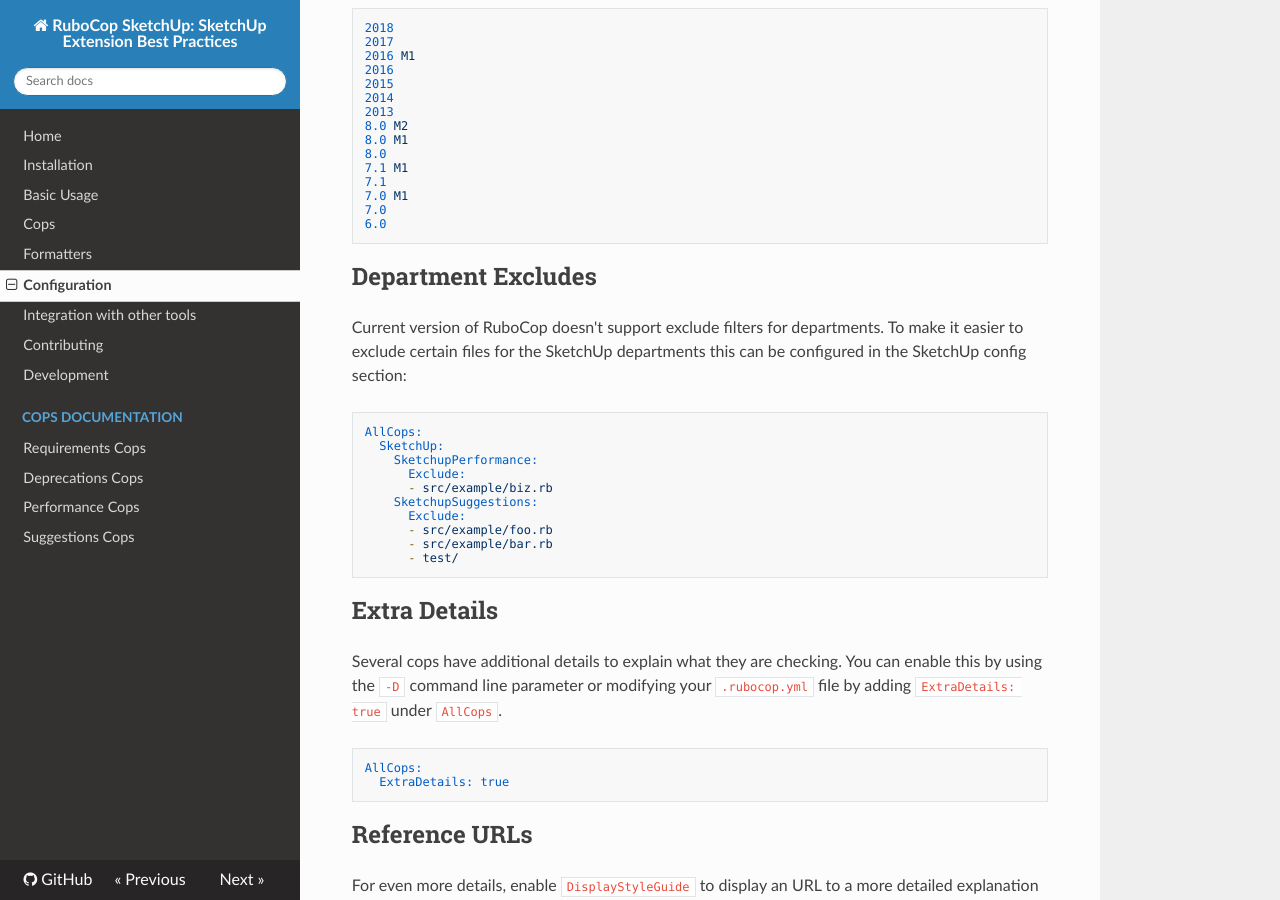
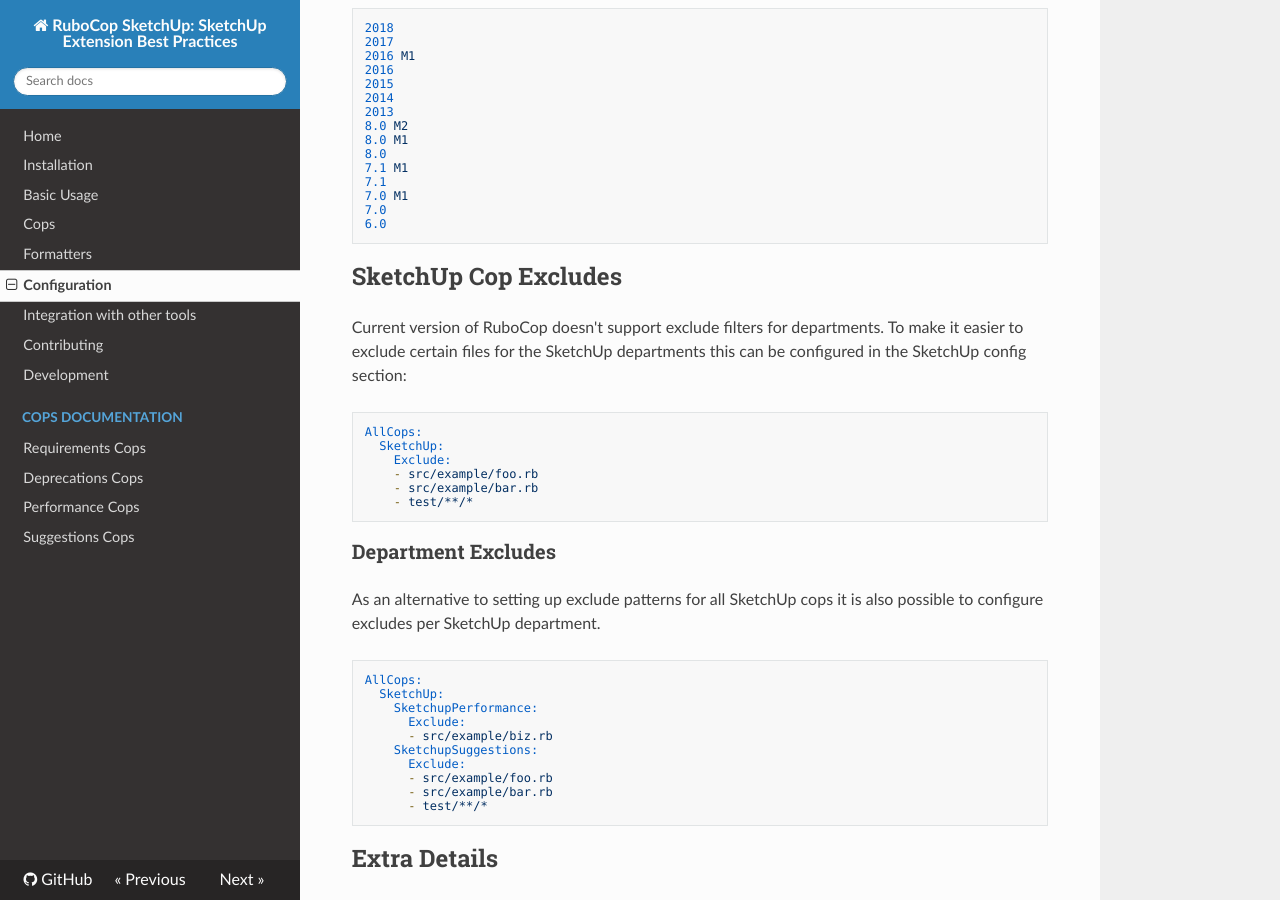
Before and after one commit to SketchUp/rubocop-sketchup, an MkDocs documentation site: the page built from manual/configuration.md, in a window 1280 px wide and 900 px high, scrolled down 1819 px. Built offline with MkDocs 1.6.1, drawn with Linux system fonts in a browser that asks for light colours; nearby versions of some CDN libraries.

Commit message:
Add include/exclude pattern for all SketchUp departments. Fixes #60

````diff
--- a/manual/configuration.md
+++ b/manual/configuration.md
@@ -100,9 +100,22 @@ Available versions are:
 6.0
 ```
 
-## Department Excludes
+## SketchUp Cop Excludes
 
 Current version of RuboCop doesn't support exclude filters for departments. To make it easier to exclude certain files for the SketchUp departments this can be configured in the SketchUp config section:
+
+```yml
+AllCops:
+  SketchUp:
+    Exclude:
+    - src/example/foo.rb
+    - src/example/bar.rb
+    - test/**/*
+```
+
+### Department Excludes
+
+As an alternative to setting up exclude patterns for all SketchUp cops it is also possible to configure excludes per SketchUp department.
 
 ```yml
 AllCops:
@@ -114,7 +127,7 @@ AllCops:
       Exclude:
       - src/example/foo.rb
       - src/example/bar.rb
-      - test/
+      - test/**/*
 ```
 
 ## Extra Details
````
Also changed, not shown: 4 other files.
